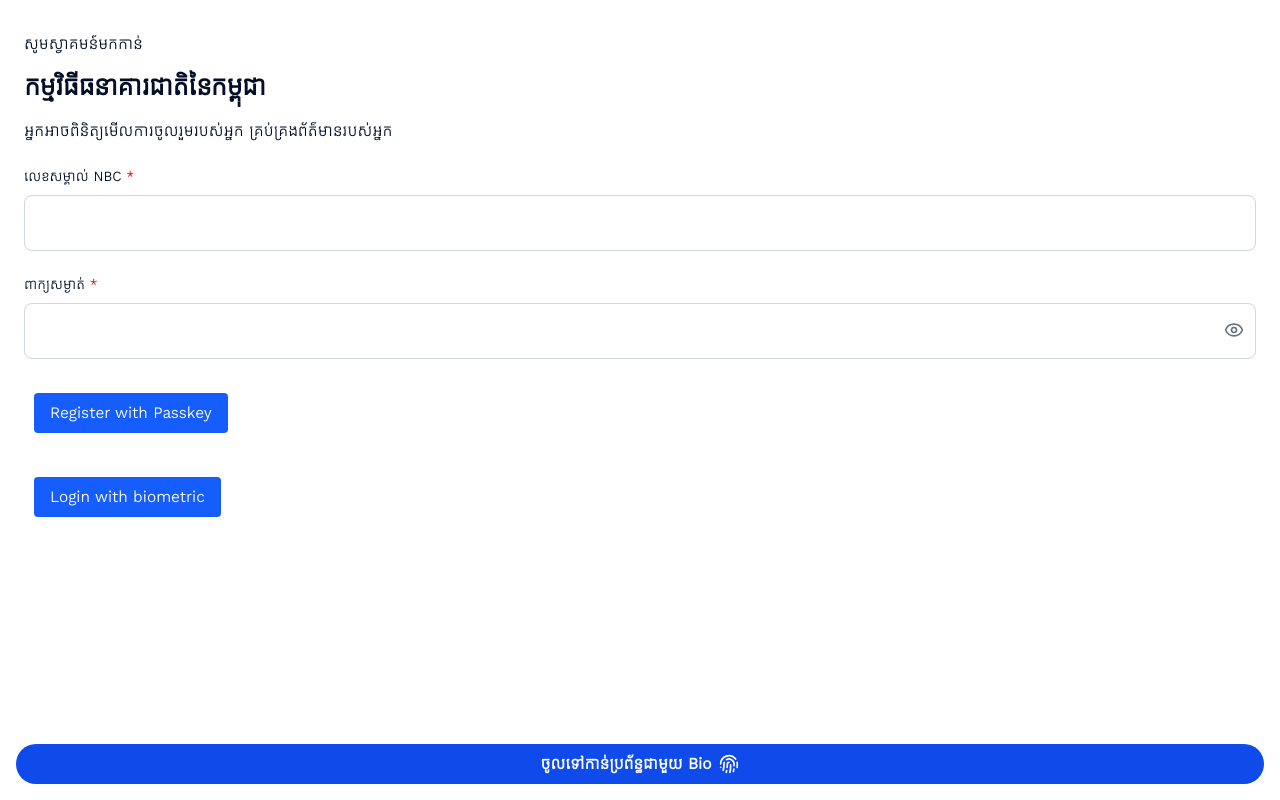
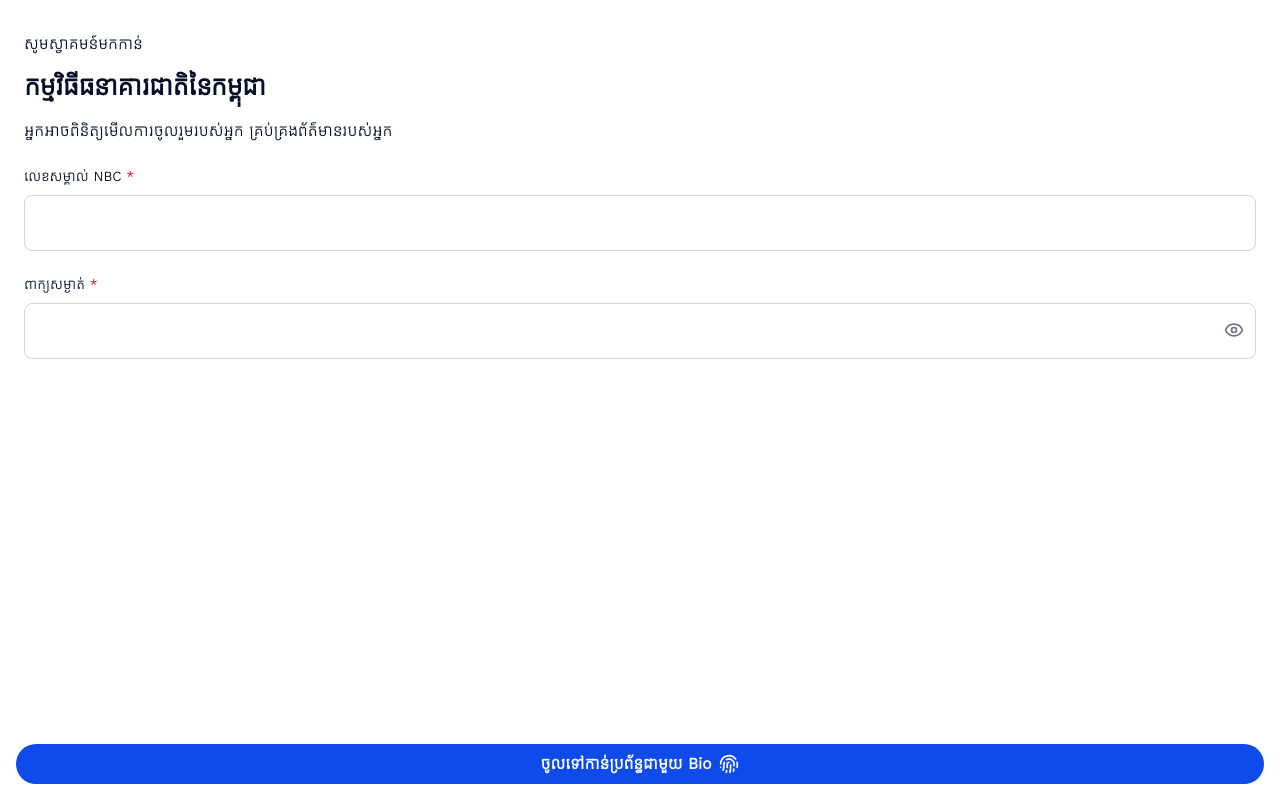
Before and after one commit to sokunthaneth-nbc/nbc-home-app, a Next.js app: page /login in a window 1280 px wide. Built offline with nearby package versions, Linux system fonts and the light colour scheme.

Commit message:
hide button register and login by biometric

```diff
--- a/src/app/login/page.tsx
+++ b/src/app/login/page.tsx
@@ -195,8 +195,10 @@ export default function LoginPage() {
 					</div>
 
 
-					<RegisterBiometric/>
-					<LoginBiometric/>
+					{/* <RegisterBiometric/>
+					<LoginBiometric/> */}
+
+
 					{/* Submit Button at Bottom */}
 					<div className="fixed bottom-0 left-0 w-full bg-white dark:bg-[#001346] p-4">
 						<button
```
